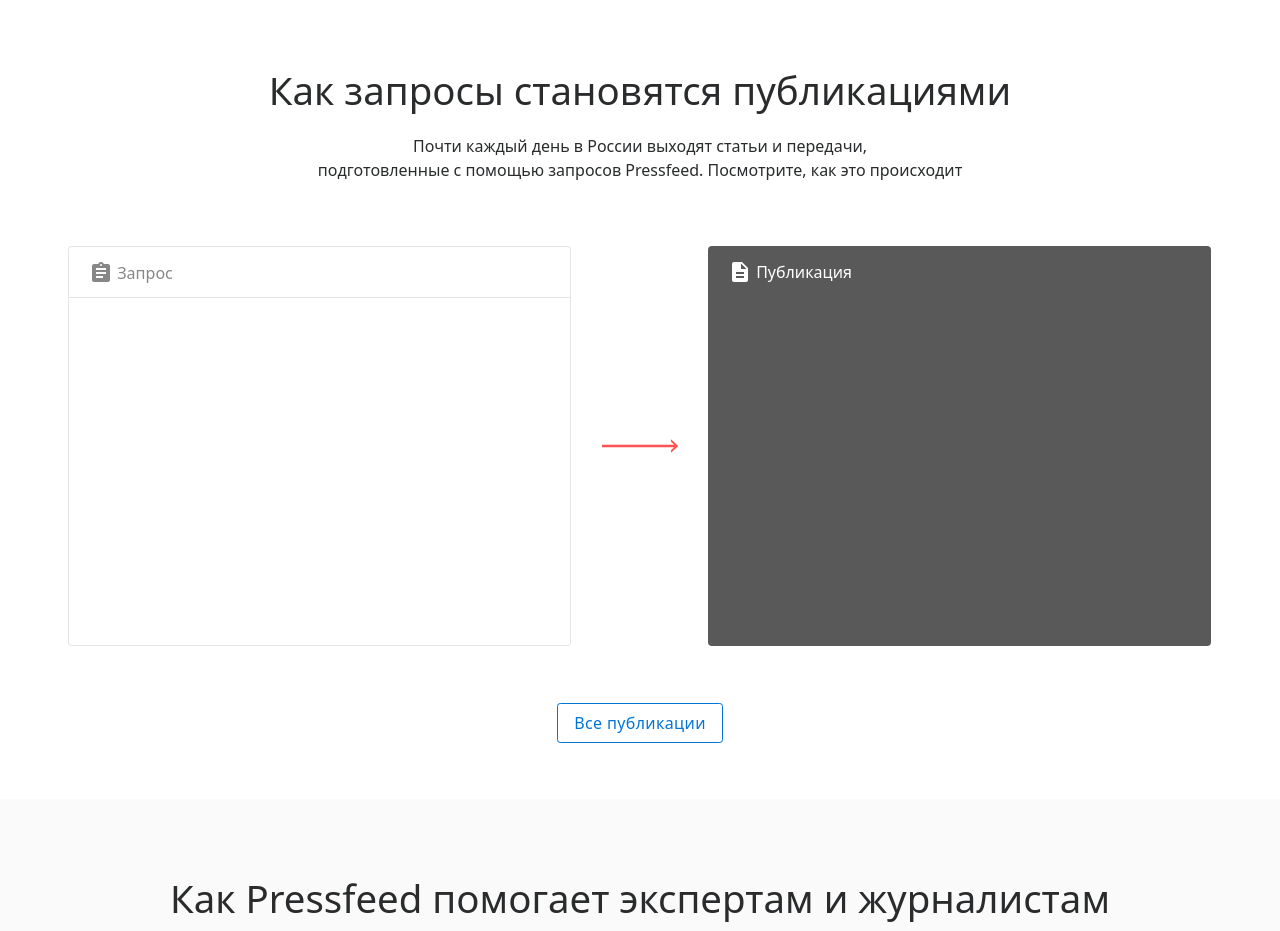
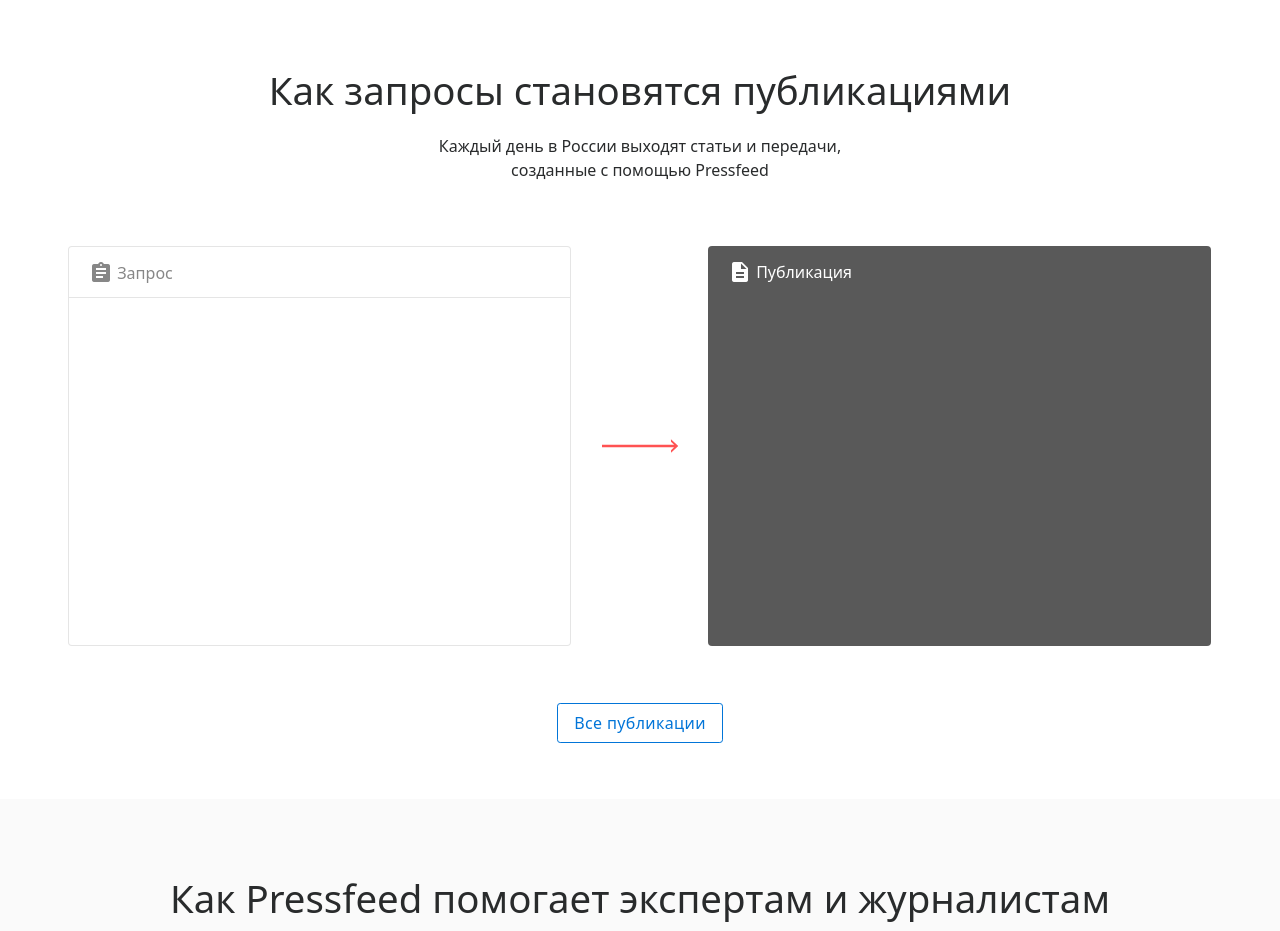
Before and after one commit to japosababa/pf-static, a website: page src/templates/index.html in a window 1280 px wide. Shown: the part 1640-2571 px from the top of the page. Drawn offline with nearby package versions, Linux system fonts and the light colour scheme; files that its build step writes are made by us from their sources; no server answers; files whose address does not match are found by name.

Commit message:
text updated

```diff
--- a/src/templates/index.html
+++ b/src/templates/index.html
@@ -86,8 +86,7 @@ title: Pressfeed
 <section class="pf-section bg-white js-pb">
     <div class="container container-fluid">
         <h2 class="t-l text-center mb-3">Как запросы становятся публикациями</h2>
-        <p class="text-center mb-4 mb-sm-6">Почти каждый день в России выходят статьи и передачи,<br> подготовленные
-            с помощью запросов Pressfeed. Посмотрите, как это происходит</p>
+        <p class="text-center mb-4 mb-sm-6">Каждый день в России выходят статьи и передачи,<br> созданные с помощью Pressfeed</p>
         <div class="row justify-content-center mb-4 mb-sm-6">
             <div class="col-md-5">
                 <a class="card pf-card-query js-pb-query-link" target="_blank" href="">
```
